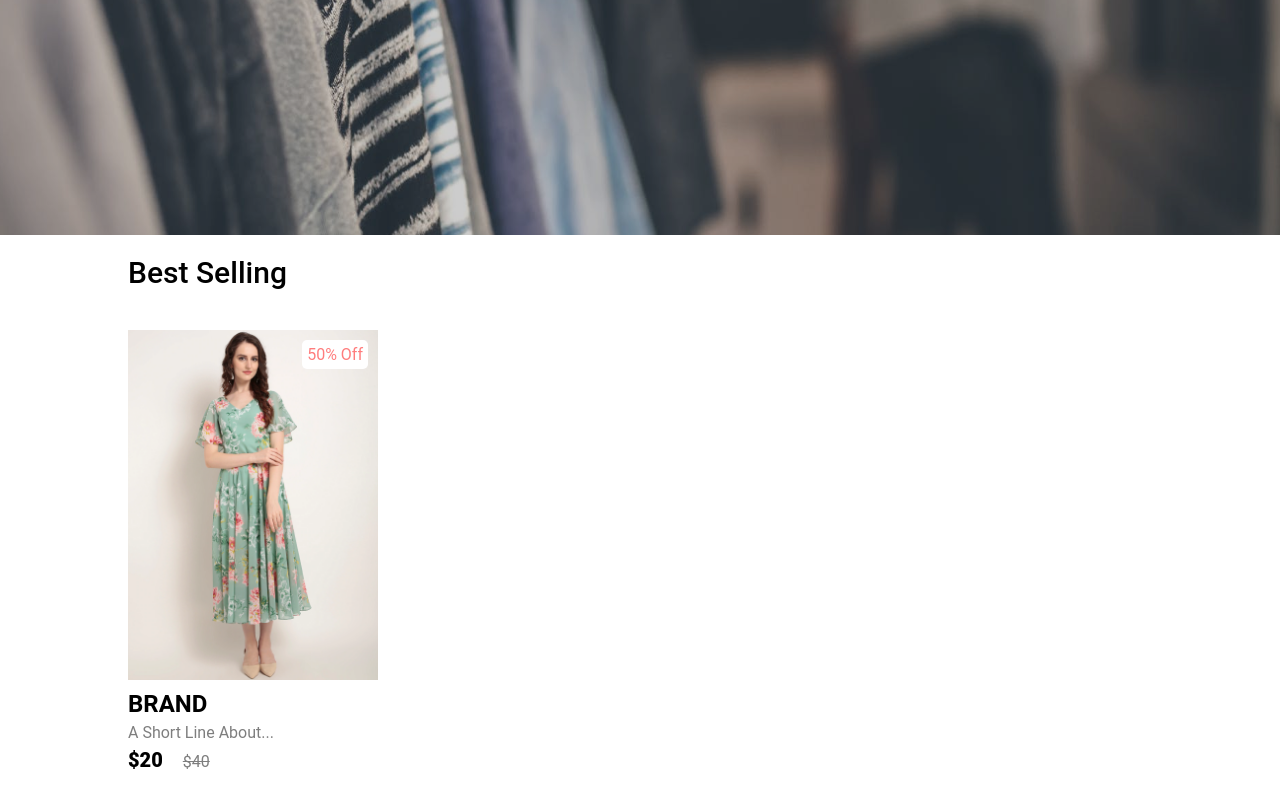
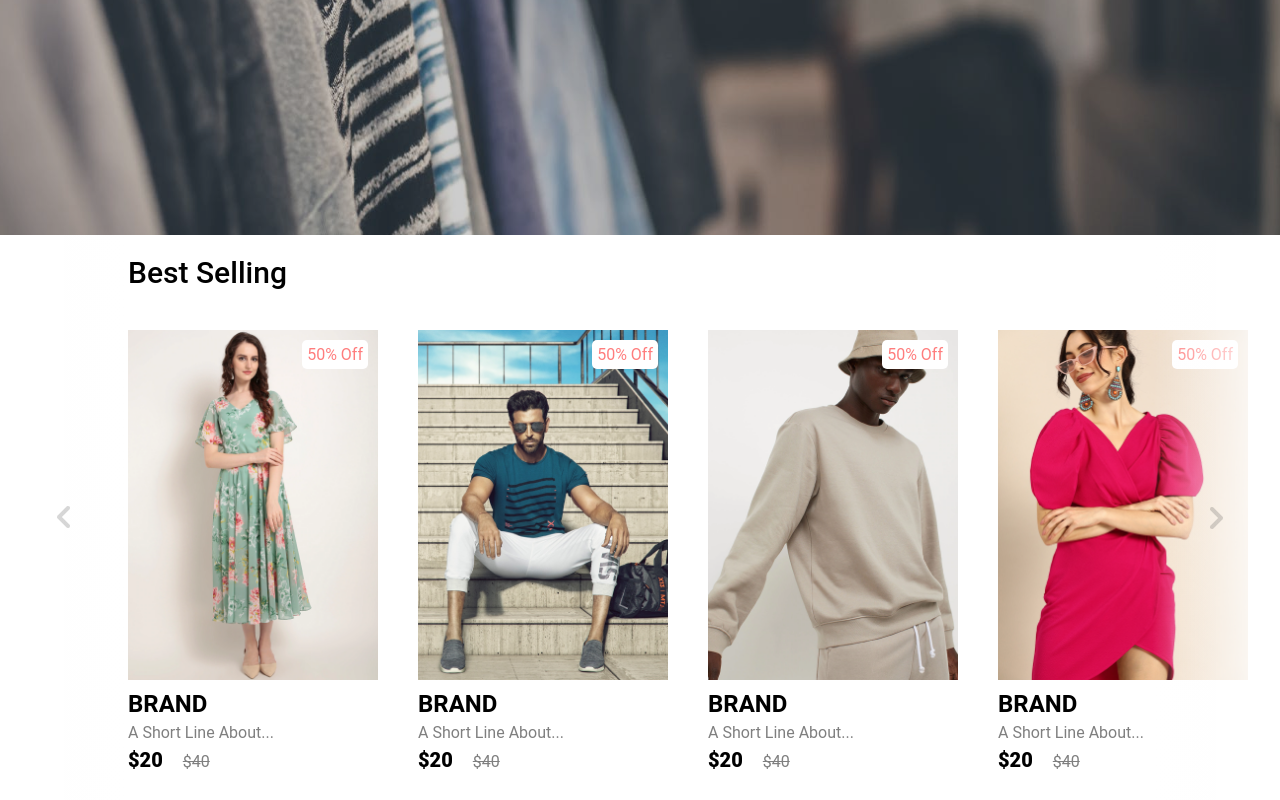
Before and after one commit to erycEscobar/jsProyectoFinal, a plain HTML site: page index.html in a window 1280 px wide. Shown: the part 565-1365 px from the top of the page. Drawn offline with Linux system fonts and the light colour scheme.

Commit message:
Proyecto Final JS

```diff
--- a/CSS/home.css
+++ b/CSS/home.css
@@ -138,3 +138,34 @@
     opacity: 0.5;
     text-decoration: line-through;
 }
+
+.pre-btn, .nxt-btn {
+    border: none;
+    width: 10vw;
+    height: 100%;
+    position: absolute;
+    top: 0;
+    display: flex;
+    justify-content: center;
+    align-items: center;
+    background: linear-gradient(90deg, rgba(255,255,255,0)0%, #fff 100%);
+    cursor: pointer;
+    z-index: 8;
+}
+
+.pre-btn {
+    left: 0;
+    transform: rotate(180deg);
+}
+
+.nxt-btn {
+    right: 0;
+}
+
+.pre-btn img, .nxt-btn img {
+    opacity: 0.2;
+}
+
+.pre-btn:hover img, .nxt-btn:hover img {
+    opacity: 1;
+}
--- a/JS/home.js
+++ b/JS/home.js
@@ -0,0 +1,17 @@
+const productContainers = [...document.querySelectorAll('.product-container')];
+const nxtBtn = [...document.querySelectorAll('.nxt-btn')];
+const preBtn = [...document.querySelectorAll('.pre-btn')];
+
+productContainers.forEach((item, i) => {
+    let containerDimentions = item.getBoundingClientRect();
+    let containerWidth = containerDimentions.width;
+
+    nxtBtn[i].addEventListener('click', () => {
+        item.scrollLeft += containerWidth;
+    })
+
+    preBtn[i].addEventListener('click', () => {
+        item.scrollLeft -= containerWidth;
+    })
+
+})
--- a/index.html
+++ b/index.html
@@ -24,11 +24,93 @@
     <!-- cards-container -->
     <section class="product">
         <h2 class="product-category">best selling</h2>
+        <button class="pre-btn"><img src="./IMG/arrow.png" alt=""></button>
+        <button class="nxt-btn"><img src="./IMG/arrow.png" alt=""></button>
+
         <div class="product-container">
+
             <div class="product-card">
                 <div class="product-image">
                     <span class="discount-tag">50% off</span>
                     <img src="./IMG/card1.png" alt="" class="product-thumb">
+                    <button class="card-btn">add to a whislist</button>
+                </div>
+                <div class="product-info">
+                    <h2 class="product-brand">brand</h2>
+                    <p class="product-short-des">a short line about...</p>
+                    <span class="price">$20</span><span class="actual-price">$40</span>
+                </div>
+            </div>
+
+            <div class="product-card">
+                <div class="product-image">
+                    <span class="discount-tag">50% off</span>
+                    <img src="./IMG/card2.png" alt="" class="product-thumb">
+                    <button class="card-btn">add to a whislist</button>
+                </div>
+                <div class="product-info">
+                    <h2 class="product-brand">brand</h2>
+                    <p class="product-short-des">a short line about...</p>
+                    <span class="price">$20</span><span class="actual-price">$40</span>
+                </div>
+            </div>
+
+            <div class="product-card">
+                <div class="product-image">
+                    <span class="discount-tag">50% off</span>
+                    <img src="./IMG/card3.png" alt="" class="product-thumb">
+                    <button class="card-btn">add to a whislist</button>
+                </div>
+                <div class="product-info">
+                    <h2 class="product-brand">brand</h2>
+                    <p class="product-short-des">a short line about...</p>
+                    <span class="price">$20</span><span class="actual-price">$40</span>
+                </div>
+            </div>
+
+            <div class="product-card">
+                <div class="product-image">
+                    <span class="discount-tag">50% off</span>
+                    <img src="./IMG/card4.png" alt="" class="product-thumb">
+                    <button class="card-btn">add to a whislist</button>
+                </div>
+                <div class="product-info">
+                    <h2 class="product-brand">brand</h2>
+                    <p class="product-short-des">a short line about...</p>
+                    <span class="price">$20</span><span class="actual-price">$40</span>
+                </div>
+            </div>
+
+            <div class="product-card">
+                <div class="product-image">
+                    <span class="discount-tag">50% off</span>
+                    <img src="./IMG/card5.png" alt="" class="product-thumb">
+                    <button class="card-btn">add to a whislist</button>
+                </div>
+                <div class="product-info">
+                    <h2 class="product-brand">brand</h2>
+                    <p class="product-short-des">a short line about...</p>
+                    <span class="price">$20</span><span class="actual-price">$40</span>
+                </div>
+            </div>
+
+            <div class="product-card">
+                <div class="product-image">
+                    <span class="discount-tag">50% off</span>
+                    <img src="./IMG/card6.png" alt="" class="product-thumb">
+                    <button class="card-btn">add to a whislist</button>
+                </div>
+                <div class="product-info">
+                    <h2 class="product-brand">brand</h2>
+                    <p class="product-short-des">a short line about...</p>
+                    <span class="price">$20</span><span class="actual-price">$40</span>
+                </div>
+            </div>
+
+            <div class="product-card">
+                <div class="product-image">
+                    <span class="discount-tag">50% off</span>
+                    <img src="./IMG/card7.png" alt="" class="product-thumb">
                     <button class="card-btn">add to a whislist</button>
                 </div>
                 <div class="product-info">
@@ -43,6 +125,7 @@
     </section>
 
     <script src="js/nav.js"></script>
+    <script src="js/home.js"></script>
 
 </body>
 
```
